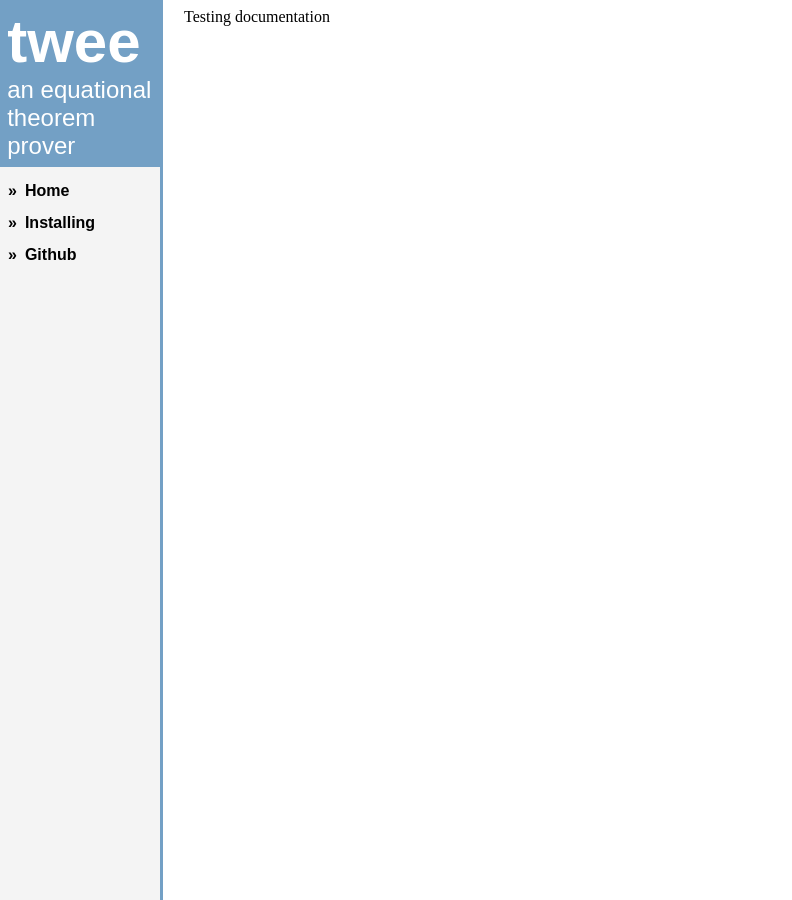
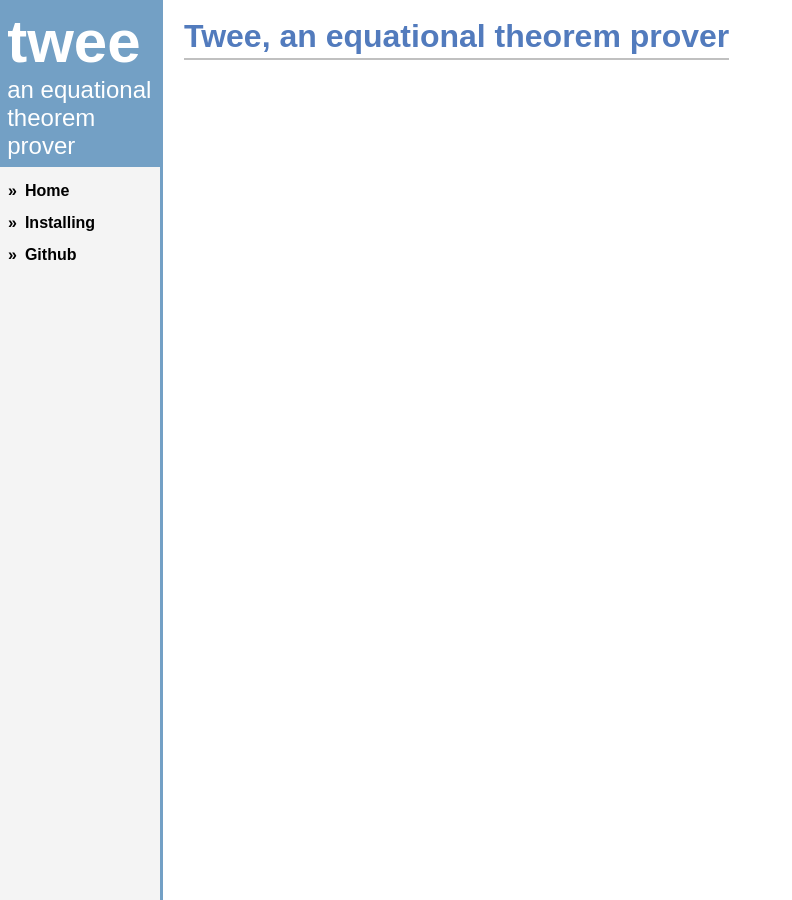
Before and after one commit to nick8325/twee, a Jekyll site: the page built from index.md, in a window 1280 px wide. Shown: the whole page, without its empty margins (0-792 px from the left). Built offline with Jekyll 4.4.1, drawn with Linux system fonts in a browser that asks for light colours; our own code applies the rules of GitHub Pages for plain Markdown files.

Commit message:
more stuff

```diff
--- a/_layouts/default.html
+++ b/_layouts/default.html
@@ -17,8 +17,8 @@
     </div>
     <ul id="menu">
         {% for page in site.pages | sort:"order" %}
-            {% if page.layout == "default" %}
-                <li><a href="{% if site.baseurl == "/" %}{{ page.url }}{% else %}{{ page.url | prepend: site.baseurl }}{% endif %}" title="{{ page.title }}">{%if page.title%}{{ page.title }}{%else%}{{ page.menutitle }}{%endif%}</a>
+            {% if page.menutitle %}
+                <li><a href="{% if site.baseurl == "/" %}{{ page.url }}{% else %}{{ page.url | prepend: site.baseurl }}{% endif %}" title="{{ page.title }}">{{ page.menutitle }}</a>
             {% endif %}
         {% endfor %}
 
--- a/index.md
+++ b/index.md
@@ -3,4 +3,4 @@ menutitle: Home
 order: 1
 ---
 
-Testing documentation
+# Twee, an equational theorem prover
```
Also changed, not shown: other parts of _layouts/default.html (+1 -1 lines), installing.md (+2 -1 lines).
